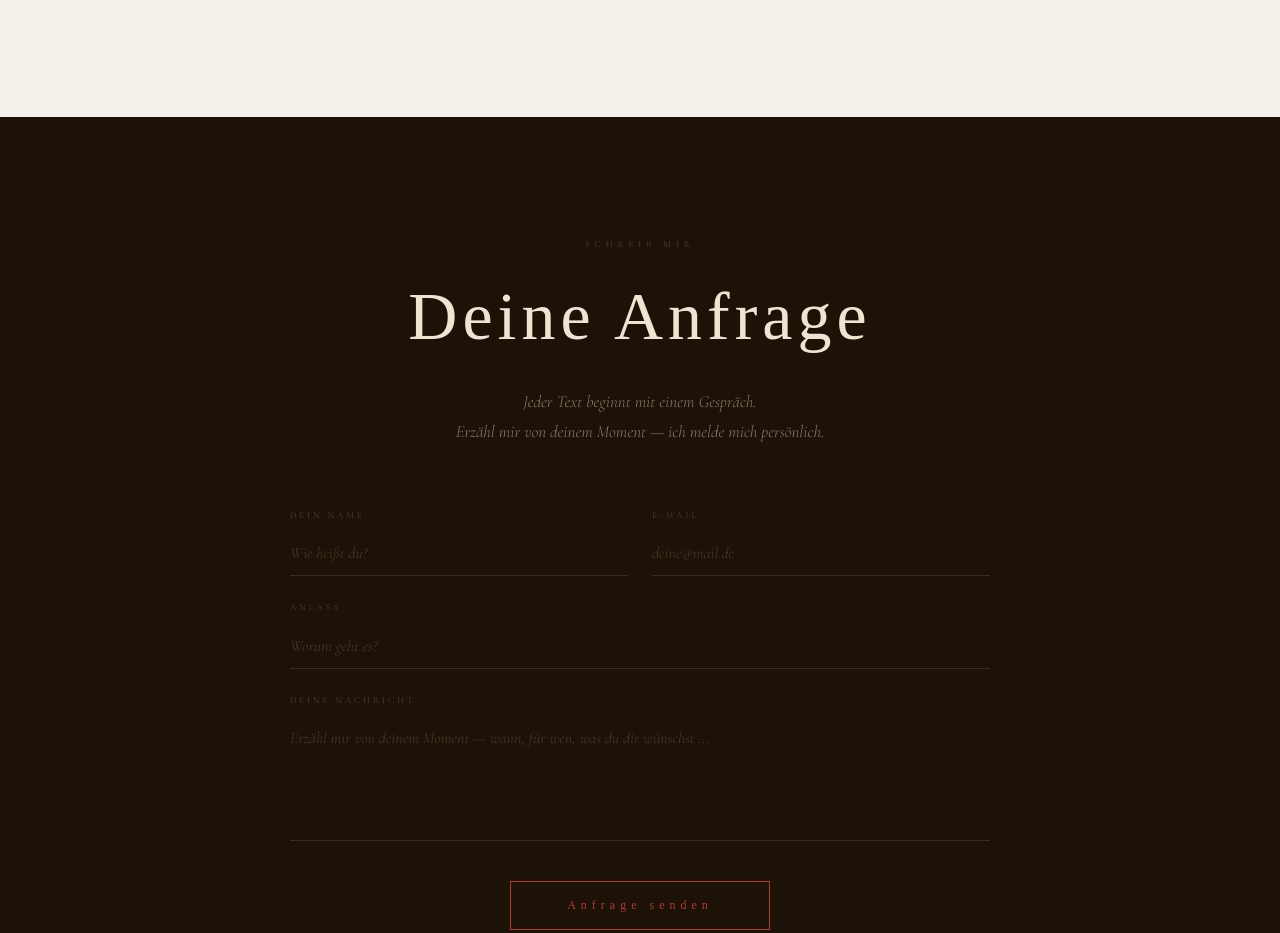
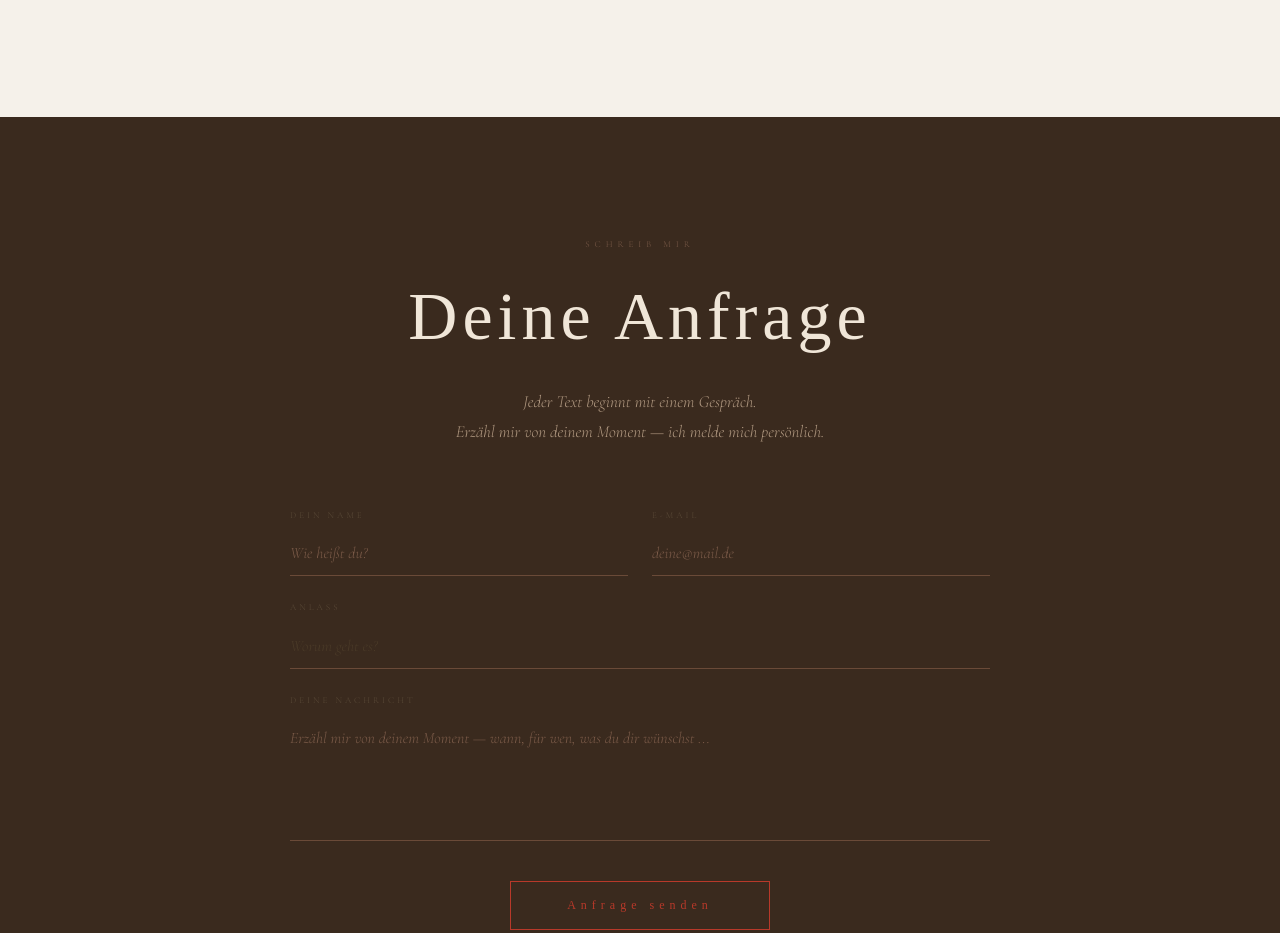
Before and after one commit to CKitsche/die-wortweberei, a plain HTML site: page index.html in a window 1280 px wide. Shown: the part 3792-4725 px from the top of the page. Drawn offline with nearby package versions, Linux system fonts and the light colour scheme; a web font is replaced by a local one.

Commit message:
Update index.html

```diff
--- a/index.html
+++ b/index.html
@@ -430,7 +430,7 @@ section {
 
 /* ── KONTAKT ── */
 .contact-section {
-  background: var(--ink);
+  background: #3a2a1e;
   padding: 120px 40px;
 }
 
@@ -440,14 +440,14 @@ section {
   text-align: center;
 }
 
-.contact-inner .section-label { color: #5a4a38; }
+.contact-inner .section-label { color: #7a5a48; }
 
-.contact-inner .section-title { color: #ede4d2; }
+.contact-inner .section-title { color: #f0e6d8; }
 
 .contact-intro {
   font-size: 17px;
   font-style: italic;
-  color: #8a7a66;
+  color: #b09880;
   margin-bottom: 60px;
   line-height: 1.8;
 }
@@ -484,9 +484,9 @@ section {
 .form-group textarea {
   background: transparent;
   border: none;
-  border-bottom: 0.5px solid #3a2e20;
+  border-bottom: 0.5px solid #6a4a38;
   padding: 12px 0;
-  color: #ede4d2;
+  color: #f0e6d8;
   font-family: 'Cormorant Garamond', serif;
   font-size: 16px;
   font-weight: 300;
@@ -497,7 +497,7 @@ section {
 }
 
 .form-group input::placeholder,
-.form-group textarea::placeholder { color: #4a3a28; }
+.form-group textarea::placeholder { color: #7a5a48; }
 
 .form-group input:focus,
 .form-group select:focus,
```
